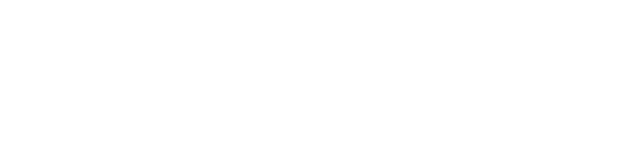
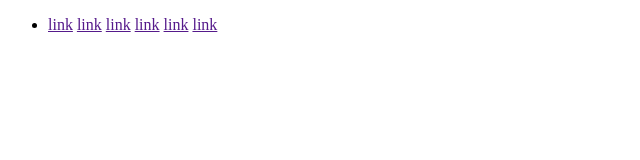
Before and after one commit to RAZEBAL/-test-ddropx, a plain HTML site: page index.html in a window 1280 px wide. Shown: the whole page, without its empty margins (0-640 px from the left). Drawn offline with Linux system fonts and the light colour scheme.

Commit message:
changed index

```diff
--- a/index.html
+++ b/index.html
@@ -2,10 +2,25 @@
 <html lang="en">
 <head>
     <meta charset="UTF-8">
-    <meta name="viewport" content="width=device-width, initial-scale=1.0">
+    <meta name="viewport" content="width=device-idth, initial-scale=1.0">
     <title>git tutorial</title>
 </head>
 <body>
-
+    <header>
+        <a href="" class="logo">
+            <nav>
+                <ul>
+                    <li>
+                        <a href="">link</a>
+                        <a href="">link</a>
+                        <a href="">link</a>
+                        <a href="">link</a>
+                        <a href="">link</a>
+                        <a href="">link</a>
+                    </li>
+                </ul>
+            </nav>
+        </a>
+    </header>
 </body>
 </html>
```
